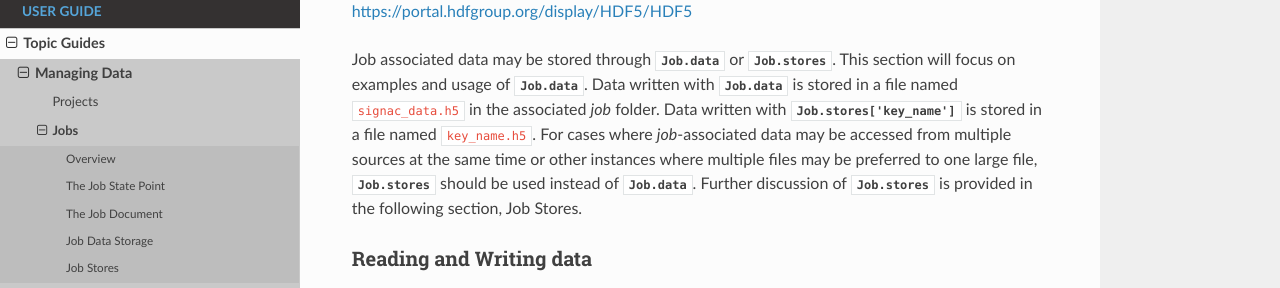
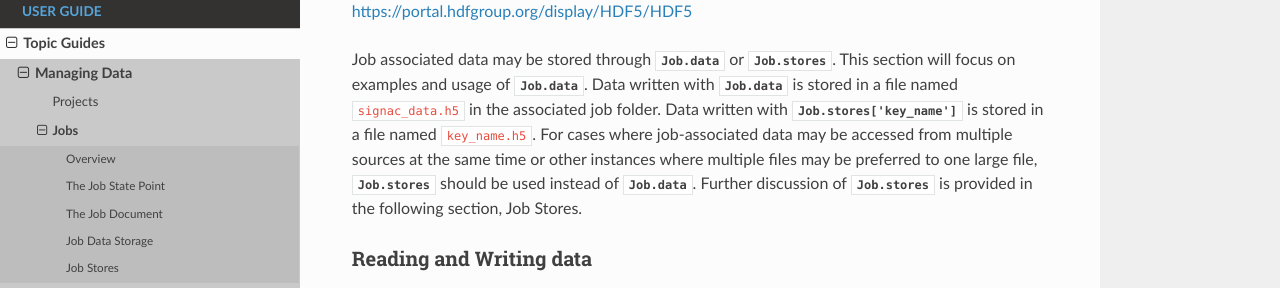
Before and after one commit to glotzerlab/signac-docs, a Sphinx documentation site: the page built from docs/source/jobs.rst, in a window 1280 px wide and 900 px high, scrolled down 5392 px. Shown: the part 158-446 px from the top of the window. Built offline with Sphinx 7.4.7 and the Read the Docs theme 2.0.0, drawn with Linux system fonts in a browser that asks for light colours.

Commit message:
Update jobs.rst

```diff
--- a/docs/source/jobs.rst
+++ b/docs/source/jobs.rst
@@ -247,9 +247,9 @@ Unlike the :py:attr:`Job.document`, :attr:`Job.data` is not searchable.
 
 Job associated data may be stored through :py:attr:`Job.data` or :py:attr:`Job.stores`.
 This section will focus on examples and usage of :py:attr:`Job.data`.
-Data written with :py:attr:`Job.data` is stored in a file named ``signac_data.h5`` in the associated `job` folder.
+Data written with :py:attr:`Job.data` is stored in a file named ``signac_data.h5`` in the associated job folder.
 Data written with :py:attr:`Job.stores['key_name']` is stored in a file named ``key_name.h5``.
-For cases where `job`-associated data may be accessed from multiple sources at the same time or other instances where multiple files may be preferred to one large file, :py:attr:`Job.stores` should be used instead of :py:attr:`Job.data`.
+For cases where job-associated data may be accessed from multiple sources at the same time or other instances where multiple files may be preferred to one large file, :py:attr:`Job.stores` should be used instead of :py:attr:`Job.data`.
 Further discussion of :py:attr:`Job.stores` is provided in the following section, Job Stores.
 
 Reading and Writing data
```
